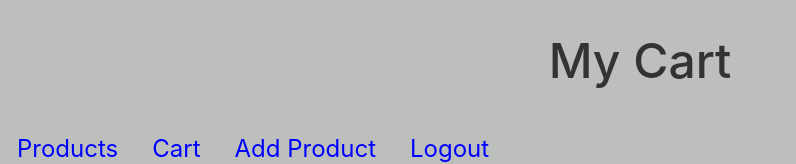
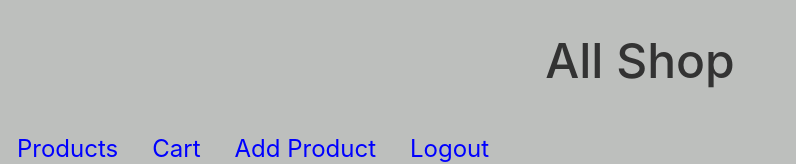
Before and after one commit to Itay04/Shopping-front, a React (Create React App) app: page / in a window 1280 px wide. Shown: the top 164 px of the page, without its empty margins (0-796 px from the left). Built offline with nearby package versions, Linux system fonts and the light colour scheme; no server answers.

Commit message:
headlinechange

```diff
--- a/src/App.js
+++ b/src/App.js
@@ -72,7 +72,7 @@ function App() {
   return (
     <div className="App">
         <BrowserRouter>
-            <h1 className="headline">My Cart</h1>
+            <h1 className="headline">All Shop</h1>
 
                 <Header  />
 
```
